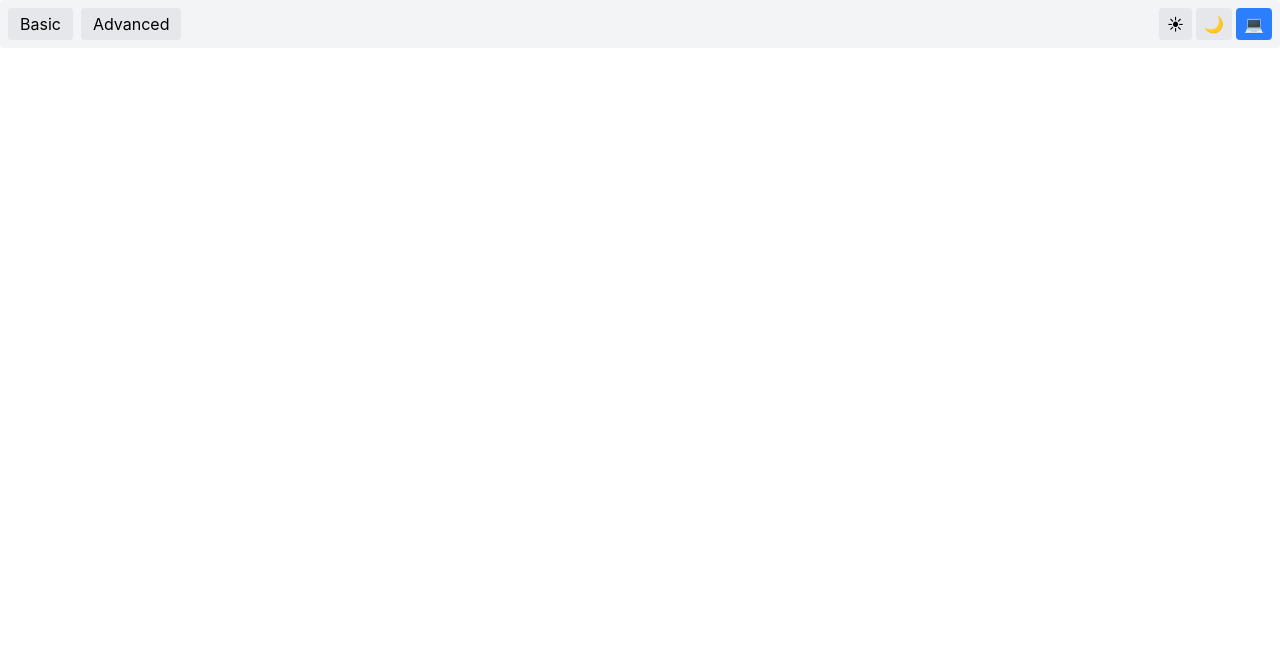
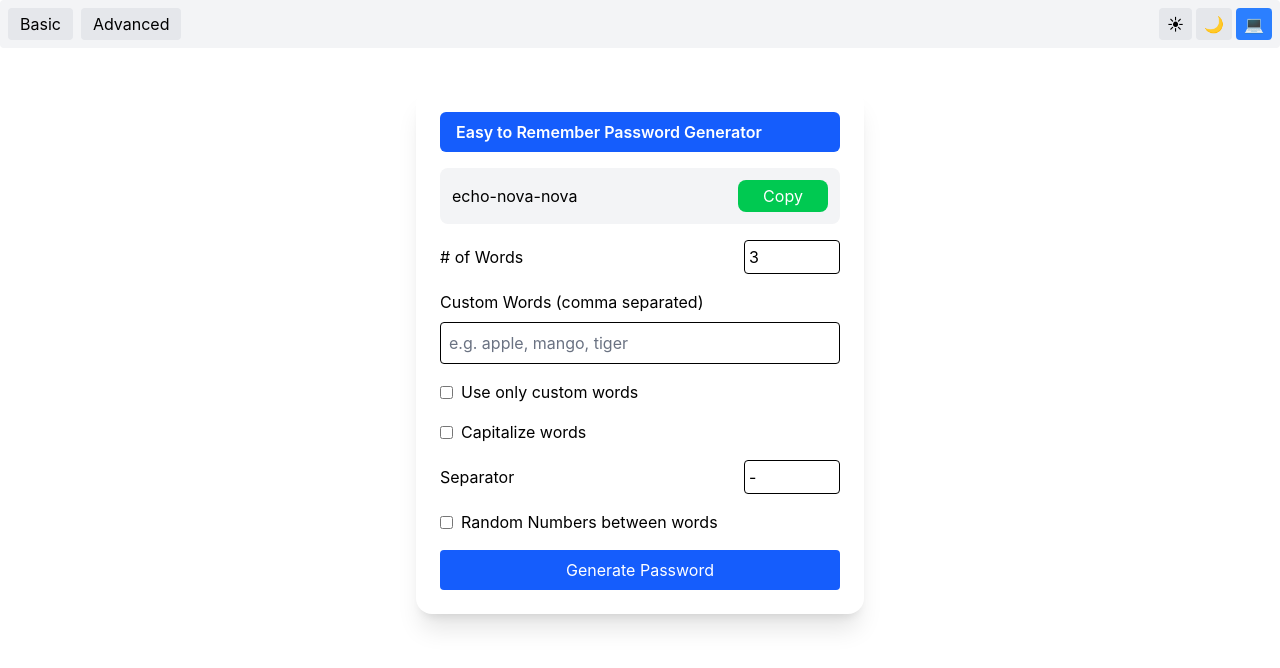
Before and after one commit to animeshmaiti/password-gen, a React (Vite) app: page /memorable in a window 1280 px wide. Shown: the top 668 px of the page. Built offline with nearby package versions, Linux system fonts and the light colour scheme.

Commit message:
memorable pass

```diff
--- a/src/App.jsx
+++ b/src/App.jsx
@@ -1,10 +1,10 @@
 import { useEffect, useState } from "react";
+import { Routes, Route } from "react-router-dom";
+import NavBar from "./components/NavBar";
 import Basic from "./components/pages/Basic";
 import Advanced from "./components/pages/Advanced";
-import { Routes, Route } from "react-router-dom";
-
+import Memorable from "./components/pages/Memorable";
 import "./App.css";
-import NavBar from "./components/NavBar";
 
 function App() {
   const [theme, setTheme] = useState("system");
@@ -60,6 +60,7 @@ function App() {
       <Routes>
         <Route path="/" element={<Basic />} />
         <Route path="/advanced" element={<Advanced />} />
+        <Route path="/memorable" element={<Memorable />} />
       </Routes>
     </div>
   );
--- a/src/components/pages/Memorable.jsx
+++ b/src/components/pages/Memorable.jsx
@@ -0,0 +1,202 @@
+import { useState, useEffect } from "react";
+
+const words = [
+  "tiger",
+  "blue",
+  "rocket",
+  "shadow",
+  "nova",
+  "pixel",
+  "storm",
+  "echo",
+  "blaze",
+  "falcon",
+];
+
+const random = (arr) => arr[Math.floor(Math.random() * arr.length)];
+
+export default function Memorable() {
+  const [copied, setCopied] = useState(false);
+  const [password, setPassword] = useState("");
+  const [wordCount, setWordCount] = useState(3);
+  const [separator, setSeparator] = useState("-");
+  const [useNumbers, setUseNumbers] = useState(false);
+  const [customWords, setCustomWords] = useState("");
+  const [useCustomOnly, setUseCustomOnly] = useState(false);
+  const [capitalize, setCapitalize] = useState(false);
+  const copyToClipboard = () => {
+    navigator.clipboard.writeText(password);
+
+    setCopied(true);
+
+    setTimeout(() => {
+      setCopied(false);
+    }, 1500); // 1.5 sec
+  };
+  const generate = () => {
+    const predefined = words;
+
+    let customList = customWords
+      .split(",")
+      .map((w) => w.trim())
+      .filter((w) => w.length > 0);
+
+    // ❌ custom only but empty input
+    if (useCustomOnly && customList.length === 0) {
+      setPassword("Enter valid custom words");
+      return;
+    }
+
+    let finalWords = [];
+
+    // 🔹 Case 1: ONLY custom words
+    if (useCustomOnly) {
+      finalWords = customList;
+    }
+
+    // 🔹 Case 2: Mix custom + predefined
+    else {
+      // include all custom words first
+      finalWords = [...customList];
+
+      // then add random predefined words based on count
+      for (let i = 0; i < wordCount; i++) {
+        finalWords.push(random(predefined));
+      }
+    }
+
+    // 🔤 Capitalize if needed
+    if (capitalize) {
+      finalWords = finalWords.map(
+        (w) => w.charAt(0).toUpperCase() + w.slice(1),
+      );
+    }
+
+    // 🔢 Build password
+    let result = "";
+
+    for (let i = 0; i < finalWords.length; i++) {
+      result += finalWords[i];
+
+      if (i < finalWords.length - 1) {
+        if (useNumbers) {
+          result += Math.floor(Math.random() * 101); // 0–100
+        }
+        result += separator || "";
+      }
+    }
+
+    setPassword(result);
+  };
+  useEffect(() => {
+    const timer = setTimeout(() => {
+      generate();
+    }, 200); // debounce
+
+    return () => clearTimeout(timer);
+  }, [
+    wordCount,
+    separator,
+    useNumbers,
+    customWords,
+    useCustomOnly,
+    capitalize,
+  ]);
+
+  return (
+    <div className="space-y-4 flex flex-col items-center justify-center py-10">
+      <div className="bg-white dark:bg-gray-800 shadow-xl rounded-2xl w-full max-w-md p-6 space-y-4">
+        <h2 className="bg-blue-600 dark:bg-blue-500 text-white px-4 py-2 rounded-md font-semibold">
+          Easy to Remember Password Generator
+        </h2>
+        <div className="bg-gray-100 dark:bg-gray-700 p-3 rounded-lg flex items-center justify-between">
+          <input
+            value={password}
+            readOnly
+            className="bg-transparent w-full outline-none text-black dark:text-white placeholder-gray-500 dark:placeholder-gray-400"
+          />
+          <button
+            disabled={!password}
+            onClick={copyToClipboard}
+            className={`px-3 py-1 rounded-lg ml-2 text-white whitespace-nowrap min-w-[90px] text-center transition ${
+              copied
+                ? "bg-gray-400 dark:bg-gray-600"
+                : "bg-green-500 dark:bg-green-400"
+            }`}
+          >
+            {copied ? "Copied ✓" : "Copy"}
+          </button>
+        </div>
+
+        {/* Controls */}
+        {/* Word count */}
+        <div className="flex justify-between items-center">
+          <span># of Words</span>
+          <input
+            type="number"
+            value={wordCount}
+            min={1}
+            onChange={(e) => setWordCount(Number(e.target.value))}
+            className="border p-1 rounded w-24 bg-white dark:bg-gray-700 dark:border-gray-600"
+          />
+        </div>
+        {/* Custom Words */}
+        <div className="flex flex-col gap-2">
+          <span>Custom Words (comma separated)</span>
+          <input
+            value={customWords}
+            onChange={(e) => setCustomWords(e.target.value)}
+            placeholder="e.g. apple, mango, tiger"
+            className="border p-2 rounded bg-white dark:bg-gray-700 dark:border-gray-600 placeholder-gray-500 dark:placeholder-gray-400"
+          />
+        </div>
+        {/* Use Custom Only */}
+        <label className="flex items-center gap-2">
+          <input
+            type="checkbox"
+            checked={useCustomOnly}
+            onChange={() => setUseCustomOnly(!useCustomOnly)}
+          />
+          Use only custom words
+        </label>
+        {/* Capitalize */}
+        <label className="flex items-center gap-2">
+          <input
+            type="checkbox"
+            checked={capitalize}
+            onChange={() => setCapitalize(!capitalize)}
+          />
+          Capitalize words
+        </label>
+        {/* Separator */}
+        <div className="flex justify-between items-center">
+          <span>Separator</span>
+          <input
+            value={separator}
+            onChange={(e) => setSeparator(e.target.value)}
+            className="border p-1 rounded w-24 bg-white dark:bg-gray-700 dark:border-gray-600"
+            placeholder="-"
+          />
+        </div>
+
+        {/* Numbers toggle */}
+        <label className="flex items-center gap-2">
+          <input
+            type="checkbox"
+            checked={useNumbers}
+            onChange={() => setUseNumbers(!useNumbers)}
+          />
+          Random Numbers between words
+        </label>
+
+        {/* Generate */}
+        <button
+          onClick={generate}
+          className="w-full bg-blue-600 dark:bg-blue-500 text-white py-2 rounded"
+        >
+          Generate Password
+        </button>
+      </div>
+    </div>
+  );
+}
```
